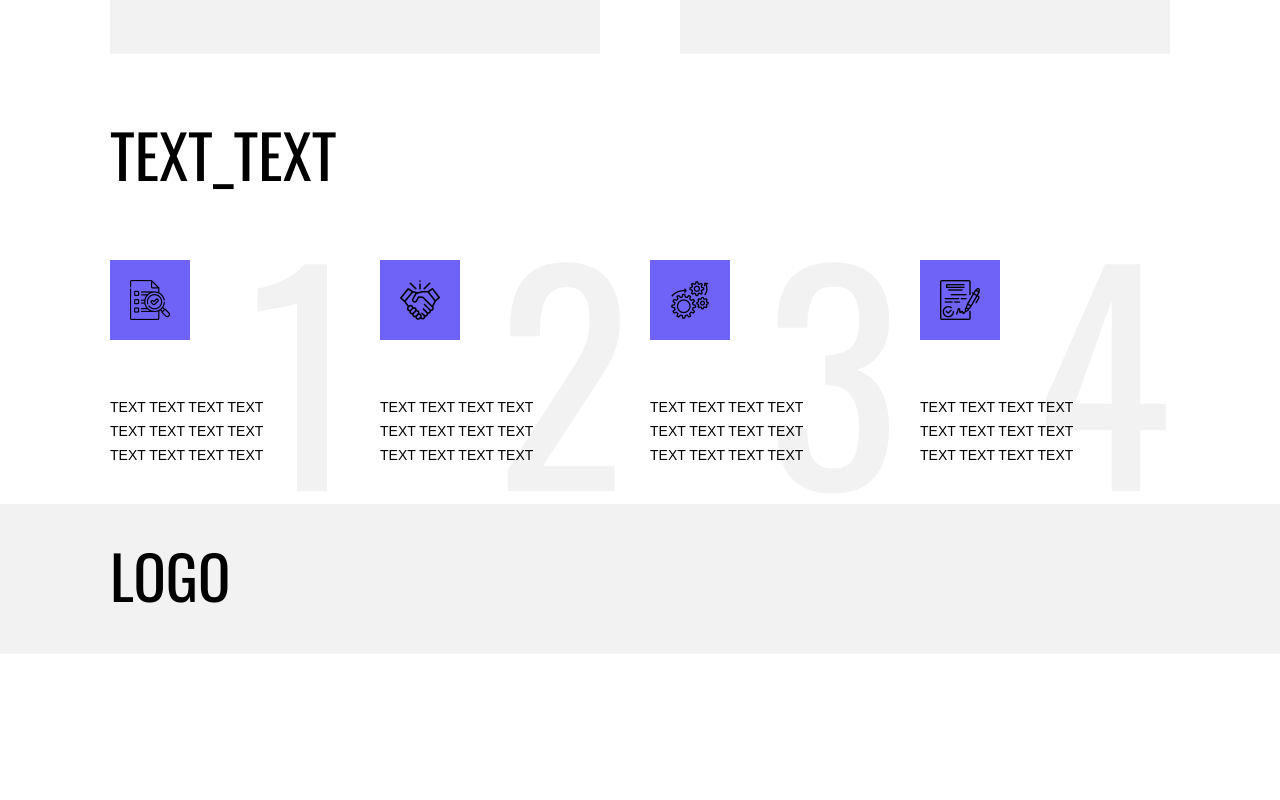
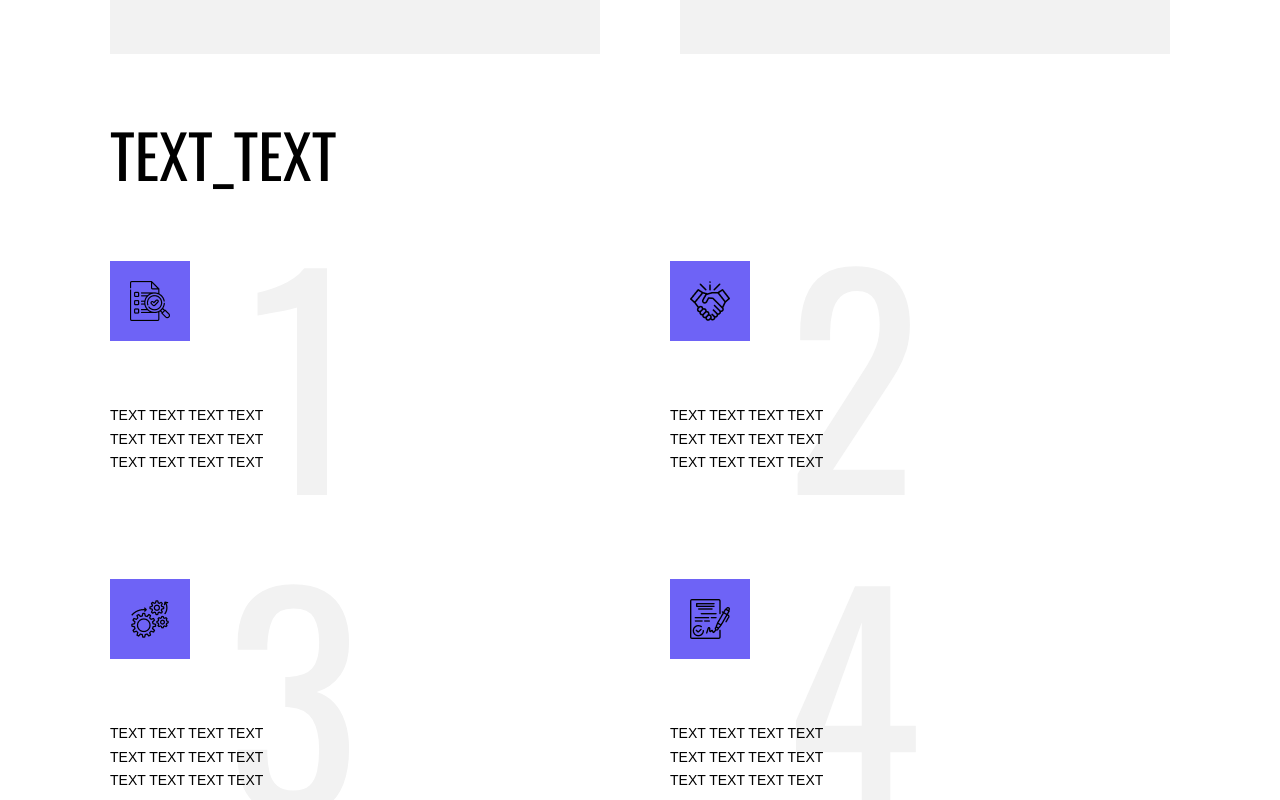
Before and after one commit to staskozin/coub-test-task, a React (Create React App) app: page / in a window 1280 px wide. Shown: the part 1120-1920 px from the top of the page. Before the commit the page ends 1774 px from the top, so only its background shows below. Built offline with nearby package versions, Linux system fonts and the light colour scheme.

Commit message:
Исправил отступы в «фактах»

```diff
--- a/src/component/block/Facts/Fact/Fact.module.scss
+++ b/src/component/block/Facts/Fact/Fact.module.scss
@@ -33,6 +33,7 @@
     flex-direction: column;
     align-items: flex-start;
     justify-content: space-evenly;
+    gap: 30px;
   }
 
   .icon-wrap {
@@ -59,3 +60,9 @@
     right: 0;
   }
 }
+
+@media screen and (min-width: 1366px) {
+  .fact {
+    gap: 0;
+  }
+}
--- a/src/component/block/Facts/Facts.module.scss
+++ b/src/component/block/Facts/Facts.module.scss
@@ -3,7 +3,7 @@
     font-weight: normal;
     font-size: 36px;
     padding-left: 20px;
-    margin: 0 0 33px;
+    margin: 0 0 36px;
     line-height: 1;
   }
 
@@ -21,19 +21,23 @@
   .facts__header {
     padding: 0;
     font-size: 60px;
-    margin-bottom: 40px;
+    margin-bottom: 44px;
   }
 
   .facts__list {
     grid-template-columns: 1fr 1fr;
-    gap: 50px;
+    row-gap: 38px;
+    column-gap: 60px;
   }
 }
 
-@media screen and (min-width: 1100px) {
+@media screen and (min-width: 1366px) {
+  .facts__header {
+    margin-bottom: 30px;
+  }
+
   .facts__list {
     display: flex;
     justify-content: space-between;
-    gap: 0;
   }
 }
--- a/src/component/ui/Container/Container.module.scss
+++ b/src/component/ui/Container/Container.module.scss
@@ -15,6 +15,7 @@
 
   &_facts {
     margin-top: 33px;
+    margin-bottom: 40px;
     padding: 0 30px 0 20px;
   }
 
@@ -37,7 +38,8 @@
     }
 
     &_facts {
-      margin-top: 40px;
+      margin-top: 43px;
+      margin-bottom: 36px;
       padding: 0 30px;
     }
   }
@@ -57,6 +59,7 @@
 
     &_facts {
       margin-top: 70px;
+      margin-bottom: 109px;
       padding: 0 110px;
     }
   }
```
